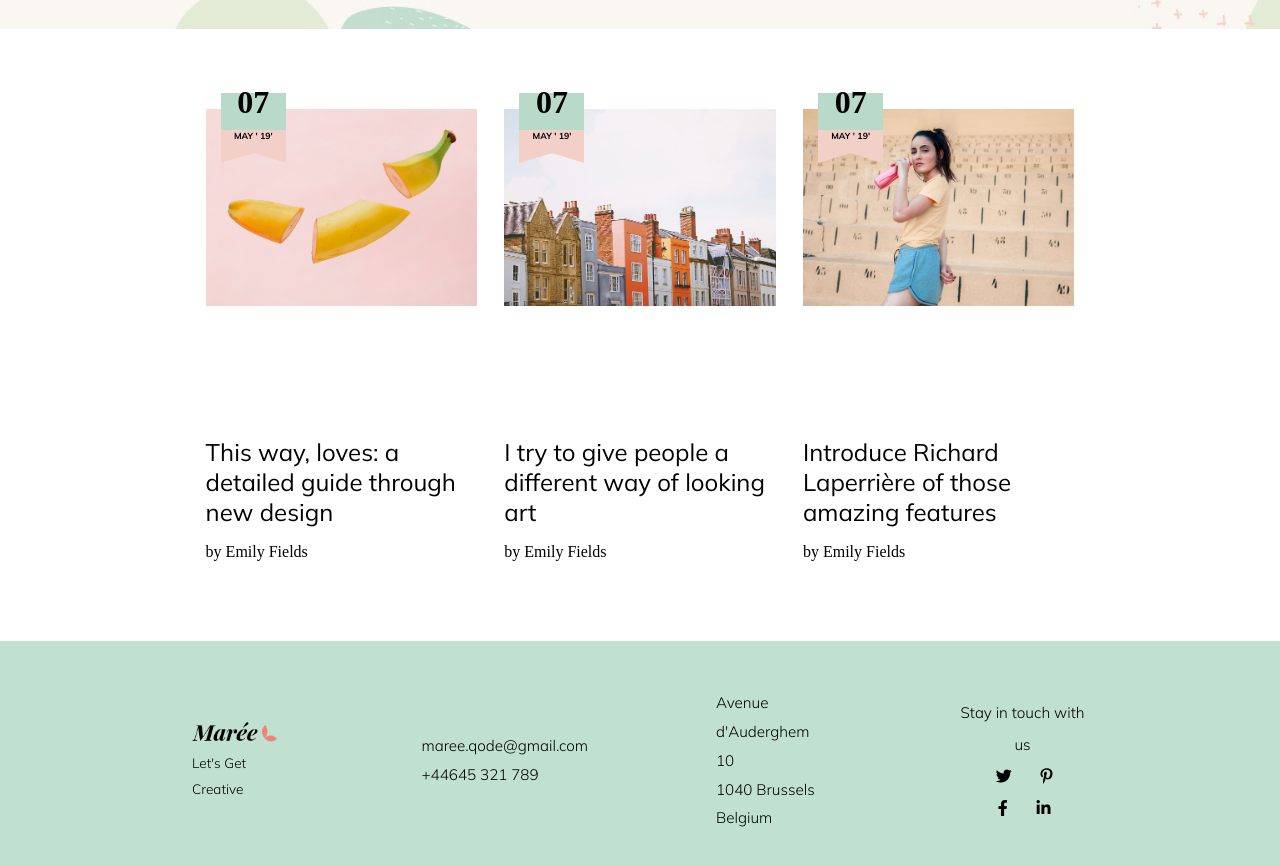
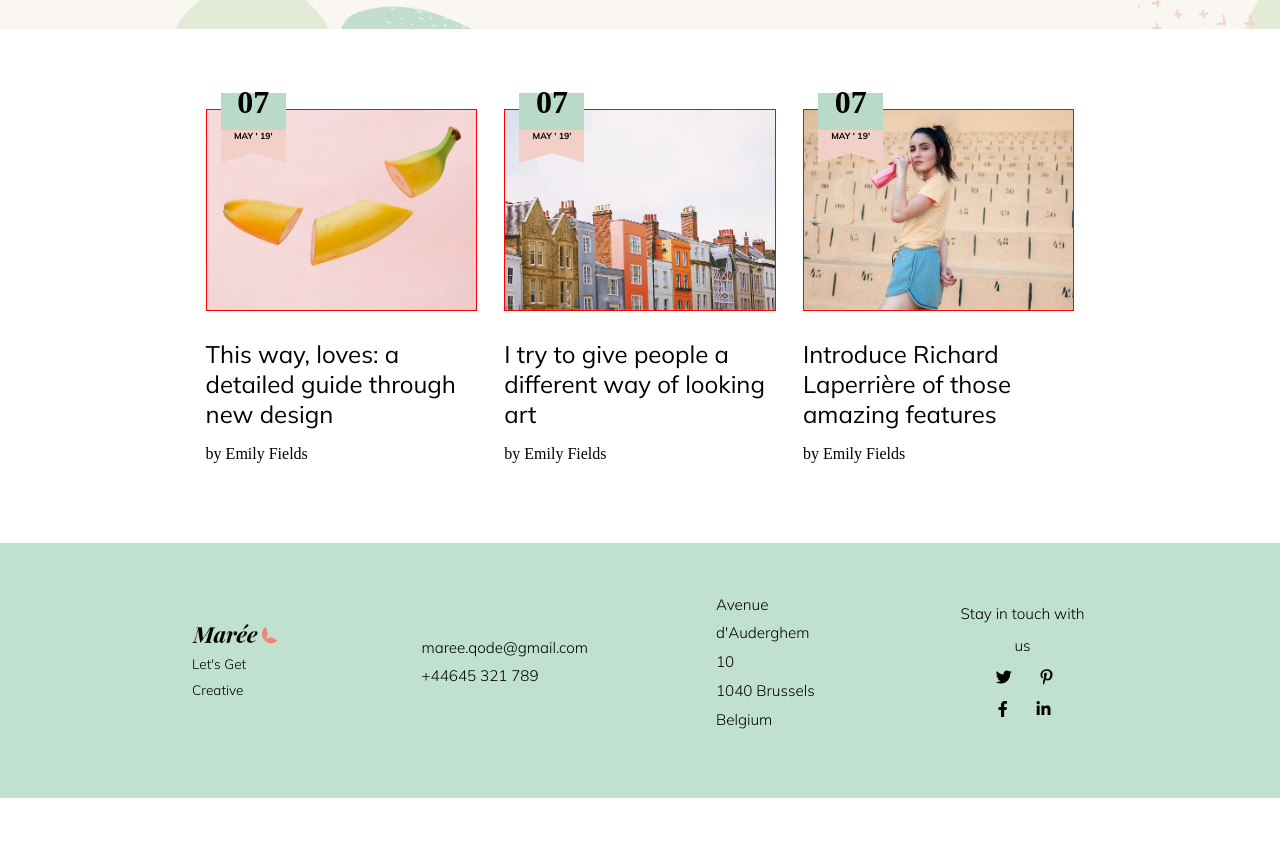
Before and after one commit to StefaniaSgreva/proj-html-vuejs, a Vue app: page / in a window 1280 px wide. Shown: the part 2730-3595 px from the top of the page. After the commit the page ends 3528 px from the top, so only its background shows below. Built offline with nearby package versions, Linux system fonts and the light colour scheme; a web font is replaced by a local one.

Commit message:
fixed blog img bug

```diff
--- a/src/components/BlogPost.vue
+++ b/src/components/BlogPost.vue
@@ -6,7 +6,7 @@
             <div class="year">May ' 19'</div>
         </div>
         <!-- <img :src="getImageURL(`h-2-blog-img-1.jpg`)" alt="blog post image"> -->
-        <div class="blog-img-cont">
+        <div class="blog-img-cont debug">
              <img :src="obj.img" alt="blog post image">
         </div>
         <h4><span>{{obj.title}}</span></h4>
@@ -65,20 +65,19 @@
             }
             .blog-img-cont{
                 overflow: hidden;
-                height: 300px;
-
 
                 img{
                     transition: transform 450ms ease;
+                    transform: scale(1.05);
                 }
 
                 img:hover{
-                    transform: scale(1.05);
+                    transform: scale(1.1);
                 }
             }
 
             h4{
-                max-width: 100%;
+                max-width: 500px;
                 font-size: 1.5rem;
                 font-weight: 400;
                 margin: 1rem 0;
```
